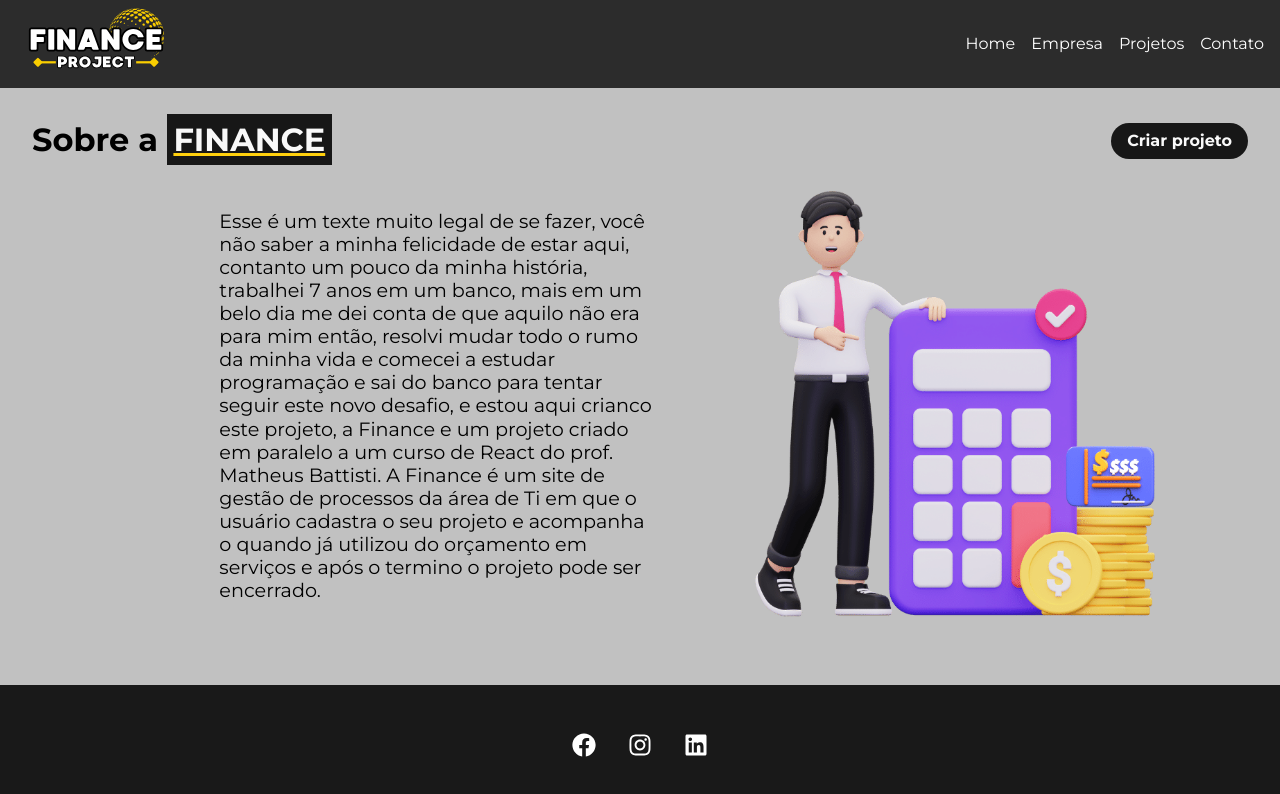
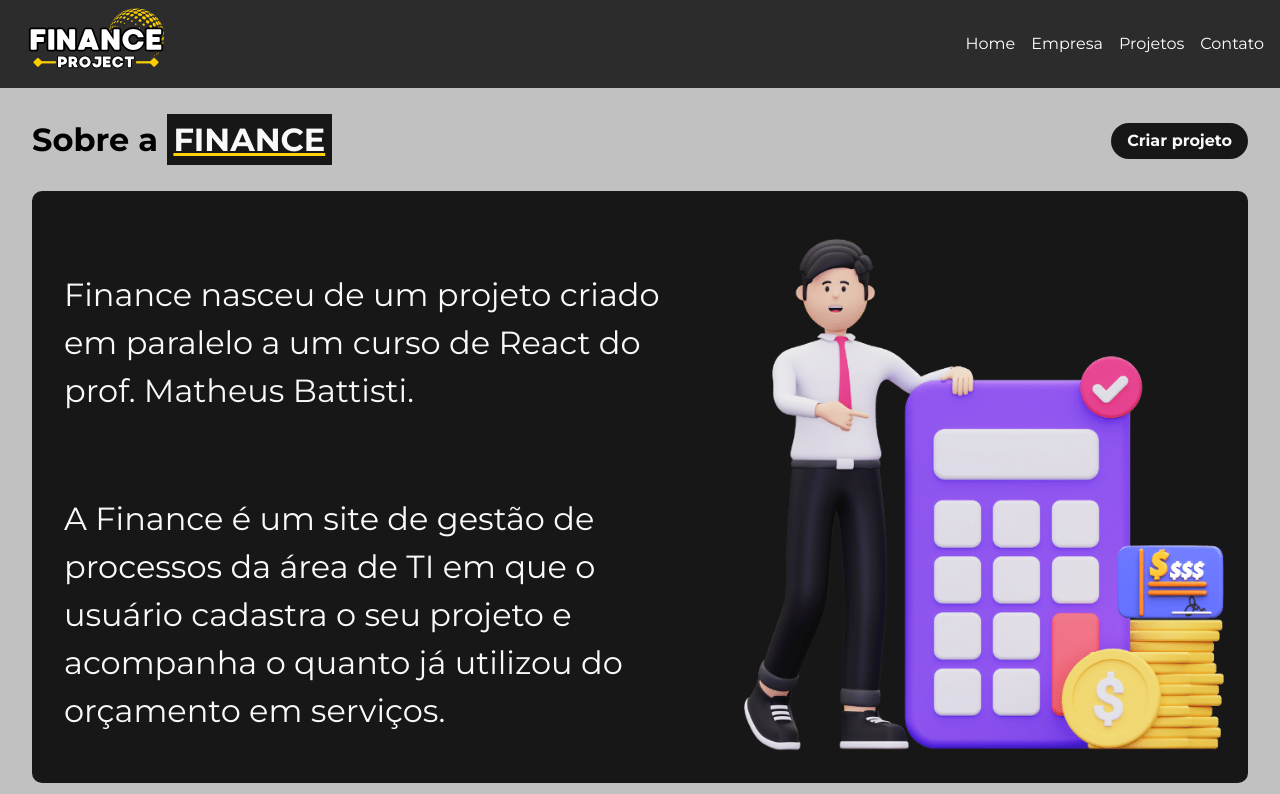
Before and after one commit to GSBarros17/pagina-react, a React (Create React App) app: page /Company in a window 1280 px wide. Shown: the top 794 px of the page. Built offline with nearby package versions, Linux system fonts and the light colour scheme; the HTML template or start-up script is replaced by a standard one.

Commit message:
alterando o estilo da pg company

```diff
--- a/src/components/layout/SectionContainer.js
+++ b/src/components/layout/SectionContainer.js
@@ -1,10 +1,11 @@
 import styles from "./SectionContainer.module.css"
 
-export default function SectionContainer({img , altText, text}){
+export default function SectionContainer({img , altText, text1, text2}){
     return (
         <div className={styles.containerSection}>
             <div>
-                <p>{text}</p>
+                <p>{text1}</p>
+                <p>{text2}</p>
             </div>
             <div>
                 <img src={img} alt={altText} />
--- a/src/components/layout/SectionContainer.module.css
+++ b/src/components/layout/SectionContainer.module.css
@@ -1,18 +1,22 @@
 .containerSection{
     display: flex;
-    width: 90%;
-    padding: 2em;
-    margin: 0 auto;
+    width: 100%;
+    padding-top: 3em;
+    margin:2em auto;
+    background-color: #171717;
+    border-radius: 10px;
 }
 
 .containerSection p {
-    font-size: 1.2em;
-    line-height: 1.2em;
+    font-size: 2em;
+    line-height: 1.5em;
     padding-top: 1em;
-    width: 70%;
-    margin: 0 auto;
+    color: #f9f9f9;
+    padding: 1em;
+
 }
 
 .containerSection img{
-    width: 25em;
+    width: 30em;
+    margin: 0 1.5em;
 }
--- a/src/components/pages/Company.js
+++ b/src/components/pages/Company.js
@@ -10,15 +10,10 @@ export default function Company(){
                 <h1>Sobre a <span>FINANCE</span></h1>
             </div>
             <LinkButton to="/NewProjects" text="Criar projeto"/>
-            <SectionContainer text="Esse é um texte muito legal de se fazer, você não saber a
-            minha felicidade de estar aqui, contanto um pouco da minha história, trabalhei 7
-            anos em um banco, mais em um belo dia me dei conta de que aquilo não era para mim
-            então, resolvi mudar todo o rumo da minha vida e comecei a estudar programação
-            e sai do banco para tentar seguir este novo desafio, e estou aqui crianco este
-            projeto, a Finance e um projeto criado em paralelo a um curso de React do prof.
-            Matheus Battisti. A Finance é um site de gestão de processos da área de Ti
-            em que o usuário cadastra o seu projeto e acompanha o quando já utilizou do
-            orçamento em serviços e após o termino o projeto pode ser encerrado."
+            <SectionContainer text1="Finance nasceu de um projeto criado em paralelo a um curso de React do prof.
+            Matheus Battisti." text2="A Finance é um site de gestão de processos da área de TI
+            em que o usuário cadastra o seu projeto e acompanha o quanto já utilizou do
+            orçamento em serviços."
             img={img2} altText={"banner2 Finance"} />
         </div>
     )
```
